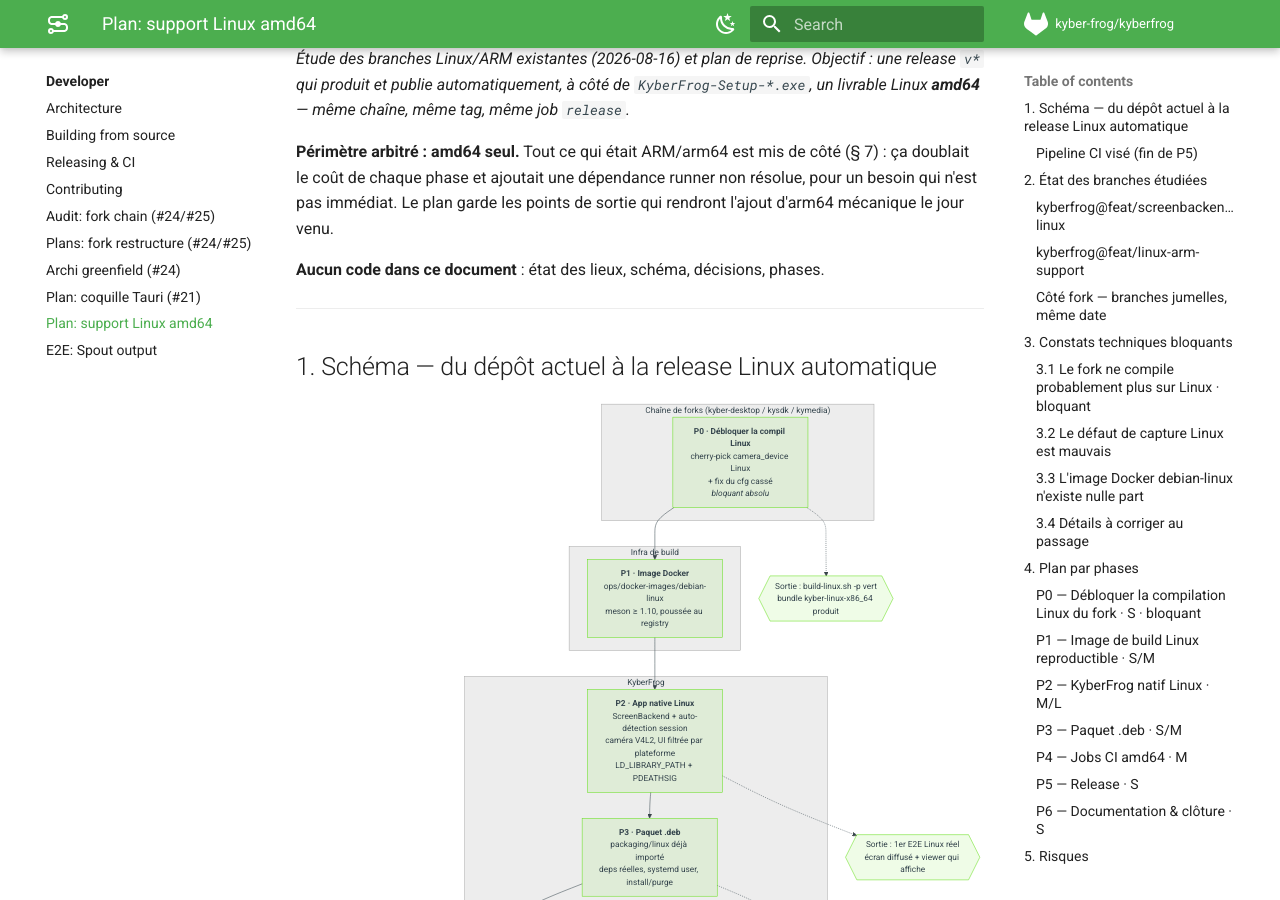
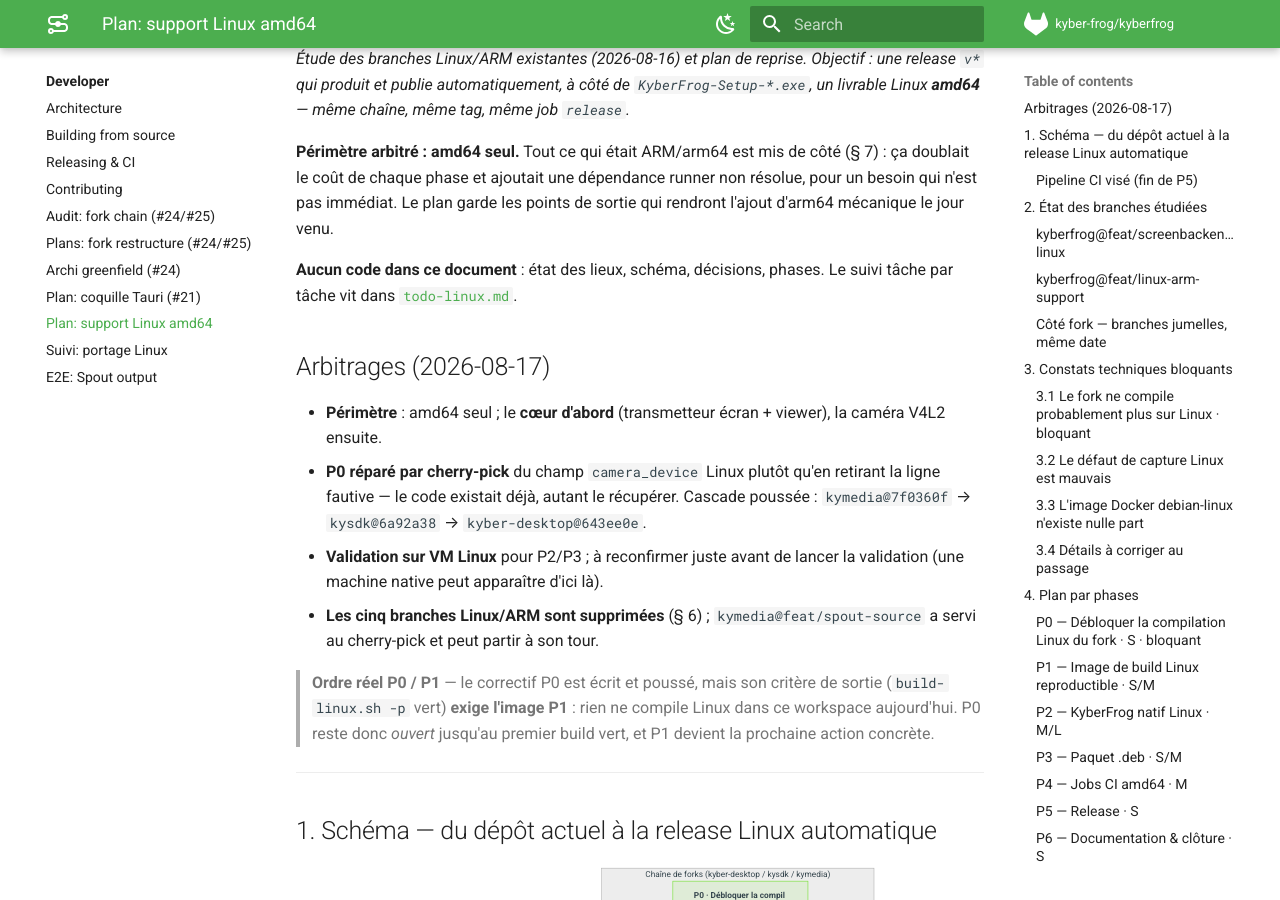
Before and after one commit to CollectiFrog/KyberFrog, an MkDocs documentation site: the page built from docs/dev/plan-linux-amd64.md, in a window 1280 px wide and 900 px high, scrolled down 223 px. Built offline with MkDocs 1.6.1 and Material for MkDocs 9.7.7, drawn with Linux system fonts in a browser that asks for light colours; comment, search, counter and statistics services are not loaded; some of the changed text lies outside the part shown.

Commit message:
docs(linux): arbitrages tranchés + suivi du portage, branches de juin supprimées
Réponses opérateur intégrées : amd64 seul, cœur d'abord (écran + viewer, la
caméra suit), validation sur VM (à reconfirmer avant de lancer P2/P3), P0
réparé par cherry-pick plutôt qu'en retirant la ligne fautive.

- docs/dev/todo-linux.md : tableau de bord du portage, construit à partir de
  l'inventaire réel des cfg(windows) du code — cœur v1 d'un côté, à-porter de
  l'autre, et ce qui est sans objet sur Linux (Spout, all_sources).
- plan : section Arbitrages, et la note qui corrige l'ordre annoncé — le
  correctif P0 est poussé mais son critère de sortie exige l'image P1, donc P0
  reste ouvert jusqu'au premier build vert.
- § 6 : les 5 branches Linux/ARM sont supprimées d'origin ; cette table est
  désormais le seul endroit où leurs SHAs survivent.
- TODO.md : la section 🐧 (assignée à un contributeur, périmée) pointe vers le
  plan et le suivi.

Cascade fork P0 poussée : kymedia@7f0360f -> kysdk@6a92a38 ->
kyber-desktop@643ee0e.

Co-Authored-By: Claude Opus 5 <noreply@anthropic.com>

```diff
--- a/docs/dev/plan-linux-amd64.md
+++ b/docs/dev/plan-linux-amd64.md
@@ -11,6 +11,24 @@ non résolue, pour un besoin qui n'est pas immédiat. Le plan garde les points d
 sortie qui rendront l'ajout d'arm64 mécanique le jour venu.
 
 **Aucun code dans ce document** : état des lieux, schéma, décisions, phases.
+Le suivi tâche par tâche vit dans [`todo-linux.md`](todo-linux.md).
+
+## Arbitrages (2026-08-17)
+
+- **Périmètre** : amd64 seul ; le **cœur d'abord** (transmetteur écran + viewer),
+  la caméra V4L2 ensuite.
+- **P0 réparé par cherry-pick** du champ `camera_device` Linux plutôt qu'en
+  retirant la ligne fautive — le code existait déjà, autant le récupérer.
+  Cascade poussée : `kymedia@7f0360f` → `kysdk@6a92a38` → `kyber-desktop@643ee0e`.
+- **Validation sur VM Linux** pour P2/P3 ; à reconfirmer juste avant de lancer
+  la validation (une machine native peut apparaître d'ici là).
+- **Les cinq branches Linux/ARM sont supprimées** (§ 6) ;
+  `kymedia@feat/spout-source` a servi au cherry-pick et peut partir à son tour.
+
+> **Ordre réel P0 / P1** — le correctif P0 est écrit et poussé, mais son critère
+> de sortie (`build-linux.sh -p` vert) **exige l'image P1** : rien ne compile
+> Linux dans ce workspace aujourd'hui. P0 reste donc *ouvert* jusqu'au premier
+> build vert, et P1 devient la prochaine action concrète.
 
 ---
 
@@ -315,16 +333,18 @@ Re-dérivation sur le modèle actuel, **pas un merge de l'ancienne branche** :
 ## 6. Archive des branches Linux/ARM — ce qui est gardé, ce qui part
 
 Tout est consigné ici **avant** suppression : chaque branche reste restaurable
-par son SHA (`git branch <nom> <sha>`), rien n'est perdu.
+par son SHA (`git branch <nom> <sha>`), rien n'est perdu. Les cinq premières ont
+été supprimées de `origin` le **2026-08-17** ; cette table est le seul endroit où
+leurs SHAs survivent.
 
 | Repo | Branche | SHA de tête | Verdict |
 |---|---|---|---|
-| `kyberfrog` | `feat/screenbackend-linux` | `0d52484e045a7b851edaa66552d170f1c12f925d` | **Supprimer** — inclus dans la branche ci-dessous |
-| `kyberfrog` | `feat/linux-arm-support` | `aed12d0018b94f9d43476c1c2b9d0a3d99228c69` | **Supprimer** — `packaging/linux/` importé ici, le reste re-dérivé en P2 |
-| `kyber-desktop` | `feat/arm-support` | `a325609d58c34592f42d5dc4ee01fe4564ab718f` | **Supprimer** — ARM seul, hors périmètre |
-| `kysdk/kyctl` | `feat/arm-support` | `204d1739a4fd6fd3837b2cbdab4eacc1dded1356` | **Supprimer** — ARM seul, hors périmètre |
-| `kysdk/kymedia` | `feat/arm-support` | `e2d58e2c3c833fdf6226424b5c539158882ce6bd` | **Supprimer** — = `feat/spout-source` + le commit ARM |
-| `kysdk/kymedia` | `feat/spout-source` | `d60333b810560a96616718baefb226baf92b3ba8` | **Garder jusqu'à P0** — porte le `camera_device` Linux à cherry-picker ; supprimable après |
+| `kyberfrog` | `feat/screenbackend-linux` | `0d52484e045a7b851edaa66552d170f1c12f925d` | ✅ supprimée — était incluse dans la branche ci-dessous |
+| `kyberfrog` | `feat/linux-arm-support` | `aed12d0018b94f9d43476c1c2b9d0a3d99228c69` | ✅ supprimée — `packaging/linux/` importé ici, le reste re-dérivé en P2 |
+| `kyber-desktop` | `feat/arm-support` | `a325609d58c34592f42d5dc4ee01fe4564ab718f` | ✅ supprimée — ARM seul, hors périmètre |
+| `kysdk/kyctl` | `feat/arm-support` | `204d1739a4fd6fd3837b2cbdab4eacc1dded1356` | ✅ supprimée — ARM seul, hors périmètre |
+| `kysdk/kymedia` | `feat/arm-support` | `e2d58e2c3c833fdf6226424b5c539158882ce6bd` | ✅ supprimée — = `feat/spout-source` + le commit ARM |
+| `kysdk/kymedia` | `feat/spout-source` | `d60333b810560a96616718baefb226baf92b3ba8` | conservée — a servi au cherry-pick P0 ; supprimable |
 
 ### Récupéré sur cette branche
 
--- a/mkdocs.yml
+++ b/mkdocs.yml
@@ -60,6 +60,7 @@ nav:
       - "Archi greenfield (#24)": dev/archi-greenfield.md
       - "Plan: coquille Tauri (#21)": dev/plan-tauri-shell.md
       - "Plan: support Linux amd64": dev/plan-linux-amd64.md
+      - "Suivi: portage Linux": dev/todo-linux.md
       - "E2E: Spout output": E2E-spout-output.md
 
 markdown_extensions:
```
Also changed, not shown: TODO.md (+9 -24 lines), docs/dev/todo-linux.md (added, +68 -0 lines).
